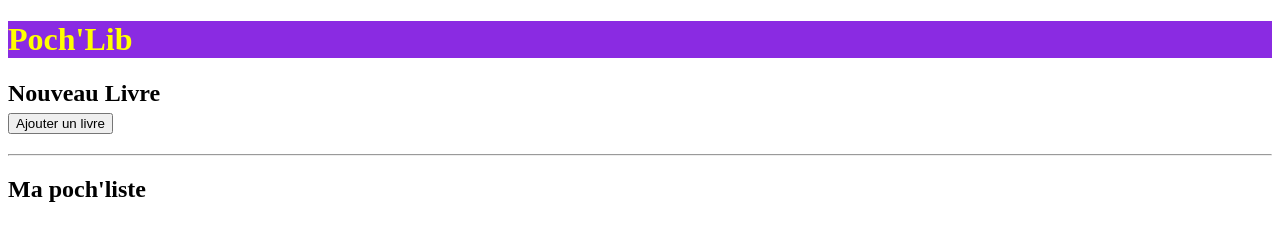
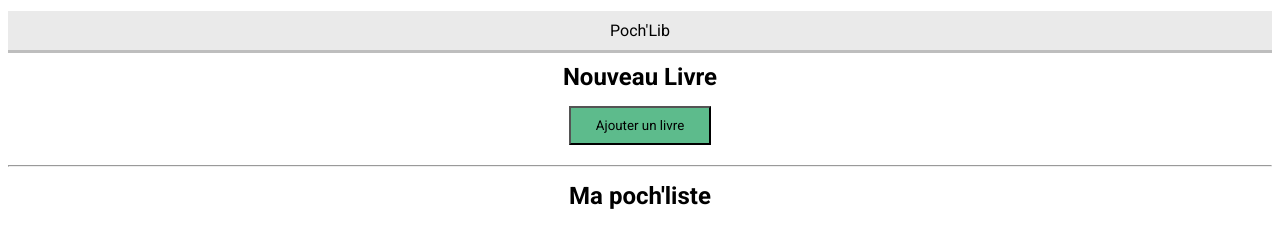
Before and after one commit to ShiKaNaa/-Poch_Lib, a website: page index.html in a window 1280 px wide. Drawn offline with Linux system fonts and the light colour scheme.

Commit message:
first page almost done, now working on cards

```diff
--- a/styles/index.scss
+++ b/styles/index.scss
@@ -1,9 +1,38 @@
-// @import url('https://fonts.googleapis.com/css2?family=Gentium+Book+Basic&display=swap');
+@import url('https://fonts.googleapis.com/css2?family=Roboto:wght@100;300;400;700&display=swap');
 
+$green: rgb(93, 187, 140);
+$light-grey: rgba(226, 226, 226, 0.705);
+$grey: rgb(190, 190, 190);
+
+* {
+    font-family: roboto;
+}
+
+hr {
+    margin: 15px 0;
+}
 h1 {
-    color: yellow;
-    background-color: blueviolet;
+    background-color: $light-grey;
+    padding: 10px;
+    font-size: medium;
+    font-weight: 400;
+    text-align: center;
+    border-bottom: solid $grey;
 }
+
+h2 {
+    text-align: center;
+    margin-top: 0;
+
+    .button-add-book {
+        text-align: center;
+        background-color: $green;
+        padding: 10px 25px;
+        margin-top: 15px;
+    }
+}
+
+
 
 .cards-wrapper {
     display: grid;
```
Also changed, not shown: styles/index.css, 1 other file.
